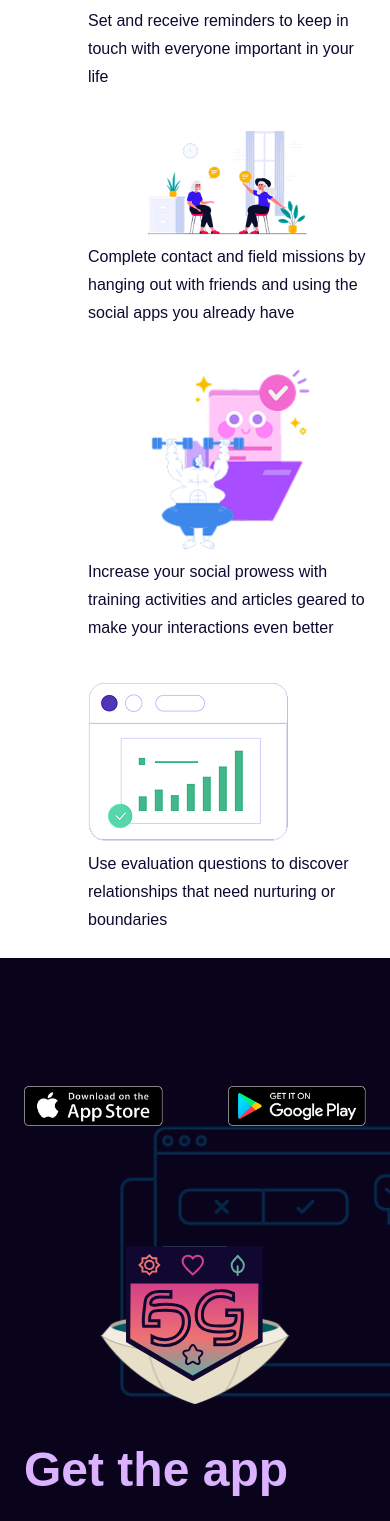
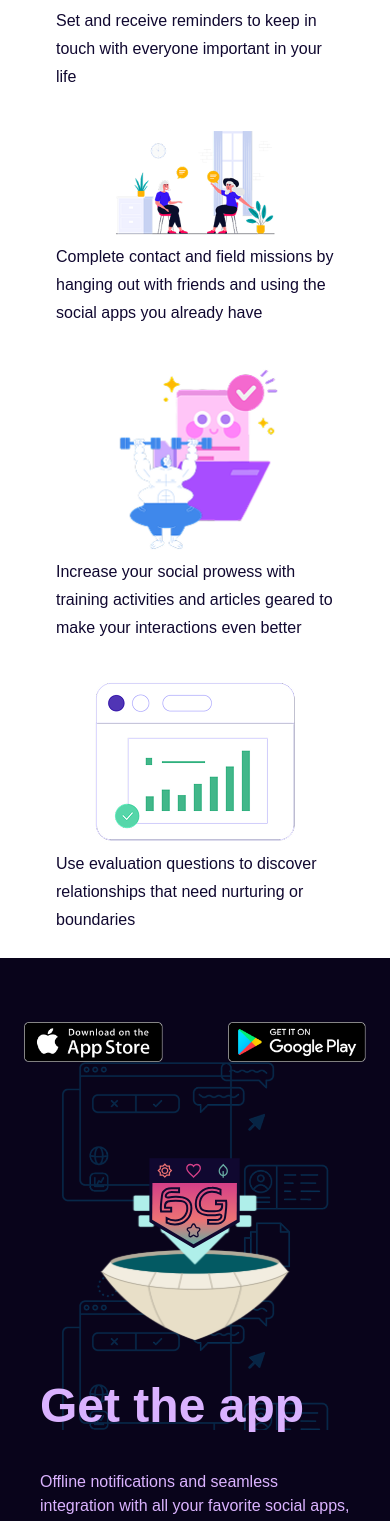
Before and after one commit to MStoutTech/squad-goals-react, a React (Vite) app in the folder client/: page / in a window 390 px wide. Shown: the part 1069-2590 px from the top of the page. Built offline with nearby package versions, Linux system fonts and the light colour scheme; no server answers; a web font is replaced by a local one.

Commit message:
clean up mobile guest pages, state for no missions on mobile

```diff
--- a/client/src/pages/HumanConnection.jsx
+++ b/client/src/pages/HumanConnection.jsx
@@ -150,7 +150,7 @@ export default function HumanConnection() {
       <section className="text-center">
         <div className="my-20 flex flex-col items-center justify-center mx-auto max-w-2xl">
           <AnimatedCallToAction url="/signup" text="Sign up" type="link" />
-          <p className="pt-10 px-30">
+          <p className="pt-10 px-10 md:px-30">
             Get started transforming your social circles now! It’s free to sign
             up and all premium features are available for your first 30 days!
           </p>
--- a/client/src/pages/Index.jsx
+++ b/client/src/pages/Index.jsx
@@ -57,29 +57,29 @@ export default function Index() {
         </h3>
         <div className="mx-auto mt-16 max-w-2xl sm:mt-20 lg:mt-24 lg:max-w-4xl">
           <dl className="grid max-w-xl grid-cols-1 gap-x-8 gap-y-10 lg:max-w-none lg:grid-cols-2 lg:gap-y-16">
-            <div className="relative pl-16">
+            <div className="relative px-8 md:pl-16">
               <img src="imgs/phoneapp.png" alt="" />
               <dd className="mt-2 text-base/7">
                 Set and receive reminders to keep in touch with everyone
                 important in your life
               </dd>
             </div>
-            <div className="relative pl-16">
+            <div className="relative px-8 md:pl-16">
               <img src="imgs/socialize.png" alt="" />
               <dd className="mt-2 text-base/7">
                 Complete contact and field missions by hanging out with friends
                 and using the social apps you already have
               </dd>
             </div>
-            <div className="relative pl-16">
+            <div className="relative px-8 md:pl-16">
               <img src="imgs/training.png" alt="" />
               <dd className="mt-2 text-base/7">
                 Increase your social prowess with training activities and
                 articles geared to make your interactions even better
               </dd>
             </div>
-            <div className="relative pl-16">
-              <img src="imgs/analytics.png" alt="" />
+            <div className="relative px-8 md:pl-16">
+              <img src="imgs/analytics.png" alt="" className="mx-auto" />
               <dd className="mt-2 text-base/7">
                 Use evaluation questions to discover relationships that need
                 nurturing or boundaries
@@ -91,7 +91,7 @@ export default function Index() {
 
       {/*Mobile App Section*/}
       <section className="bg-(--c-violet-void) text-purple-300">
-        <div className="mx-auto max-w-2xl py-32 sm:py-48 lg:py-20">
+        <div className="mx-auto w-[100%] py-16 md:py-32 sm:py-48 lg:py-20">
           <div className="flex items-center justify-between px-6 lg:px-0">
             <a href="#">
               <img
@@ -108,18 +108,18 @@ export default function Index() {
               />
             </a>
           </div>
-          <div className="bg-[url(/imgs/ui-background.png)] relative pt-30">
+          <div className="bg-[url(/imgs/ui-background.png)] bg-contain relative pt-30">
             <img
               src="/imgs/SGShield.svg"
               alt="hovering squad goals app shield logo"
-              className="absolute left-1/2 -translate-x-1/2"
+              className="absolute left-1/2 -translate-x-1/2 -translate-y-6 w-[30%] md:translate-y-0"
             />
             <img src="/imgs/HyperspaceHologram.svg" alt="" />
-            <h2 className="text-5xl font-semibold my-10 px-6 lg:px-0">
+            <h2 className="text-5xl font-semibold my-10 px-10 lg:px-0">
               Get the app
             </h2>
           </div>
-          <p className="px-6 lg:px-0">
+          <p className="px-10 lg:px-0">
             Offline notifications and seamless integration with all your
             favorite social apps, this is the best way to keep up to date with
             your squad on the go.
@@ -131,7 +131,7 @@ export default function Index() {
       <section className="text-center">
         <div className="my-20 flex flex-col items-center justify-center mx-auto max-w-2xl">
           <AnimatedCallToAction url="/signup" text="Sign up" type="link" />
-          <p className="pt-10 px-30">
+          <p className="pt-10 px-12 md:px-30">
             Get started transforming your social circles now! It’s free to sign
             up and all premium features are unlocked for your first 30 days!
           </p>
--- a/client/src/pages/MissionControl.jsx
+++ b/client/src/pages/MissionControl.jsx
@@ -562,7 +562,13 @@ export default function MissionControl() {
                 {activeMissions}
               </ul>
               <ul className="flex items-start md:hidden gap-3 overflow-x-auto overflow-y-hidden ">
-                {activeMissionsMobile}
+                {activeMissionsMobile.length ? (
+                  activeMissionsMobile
+                ) : (
+                  <li key="none" className="rounded-xl p-6 w-[375px] h-[200px]">
+                    All done for today!
+                  </li>
+                )}
               </ul>
             </section>
             {/*Featured Mission*/}
--- a/client/src/pages/MySquad.jsx
+++ b/client/src/pages/MySquad.jsx
@@ -471,7 +471,7 @@ function ContactList({
       className={`${contact._id == featuredContact._id ? "bg-(--c-violet-void-60)" : "bg-(--c-violet-void)"} rounded-lg`}
     >
       <button
-        className={`${contact._id == featuredContact._id ? "text-white" : ""} block flex gap-2 focus:bg-(--c-violet-void-60) hover:bg-(--c-violet-void-60) cursor-pointer px-3 py-2 hover:text-white rounded-lg`}
+        className={`${contact._id == featuredContact._id ? "text-white" : ""} block flex gap-2 focus:bg-(--c-violet-void-60) hover:bg-(--c-violet-void-60) cursor-pointer px-3 py-2 hover:text-white rounded-lg w-[100%]`}
         onClick={() => toggleSelect(contact)}
       >
         <ContactAvatar className="size-6 mt-3 mx-3" contact={contact} />
```
